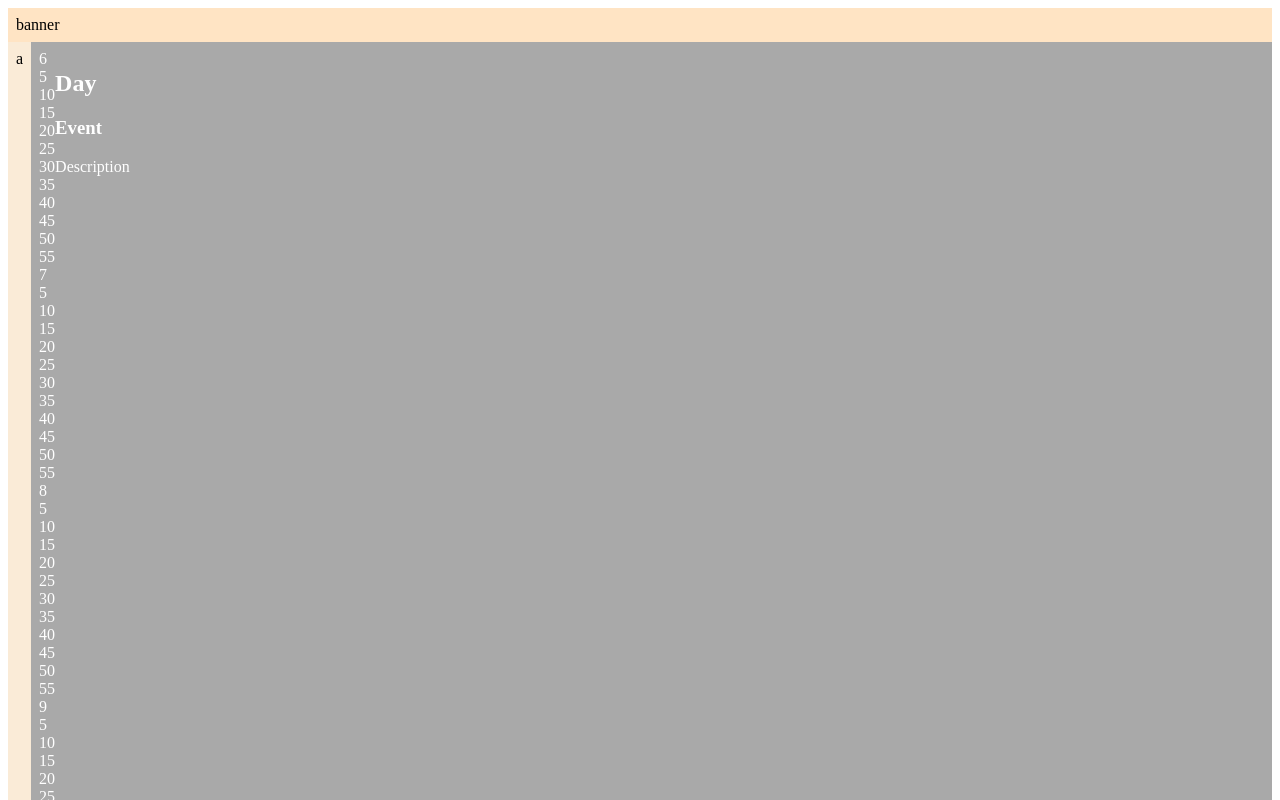
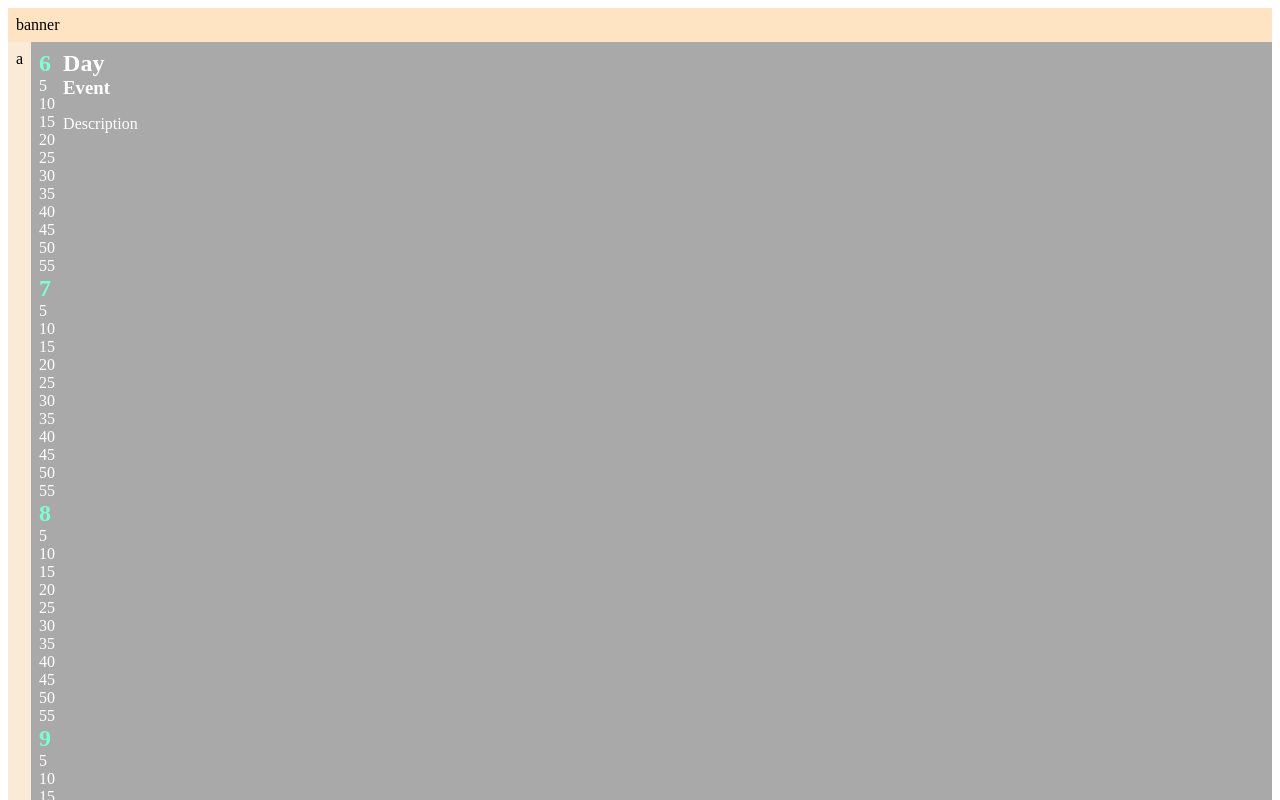
Before and after one commit to renkomba/Documents, a website: page Calendar/index.html in a window 1280 px wide. Shown: the top 800 px of the page. Drawn offline with Linux system fonts and the light colour scheme.

Commit message:
added colour to hours and removed margins from <h#> tags

```diff
--- a/Calendar/style.css
+++ b/Calendar/style.css
@@ -3,6 +3,14 @@ body {
     grid-template-areas: "banner banner"
                          "sidebar content";
     grid-template-columns: min-content;
+}
+
+h1, h2, h3 {
+    margin: 0;
+}
+
+.hour h2 {
+    visibility: hidden;
 }
 
 #calendar {
@@ -25,3 +33,9 @@ nav {
     background-color: bisque;
     padding: .5em;
 }
+
+[data-hour] {
+    color: aquamarine;
+    font-size: 24px;
+    font-weight: 700;
+}
```
